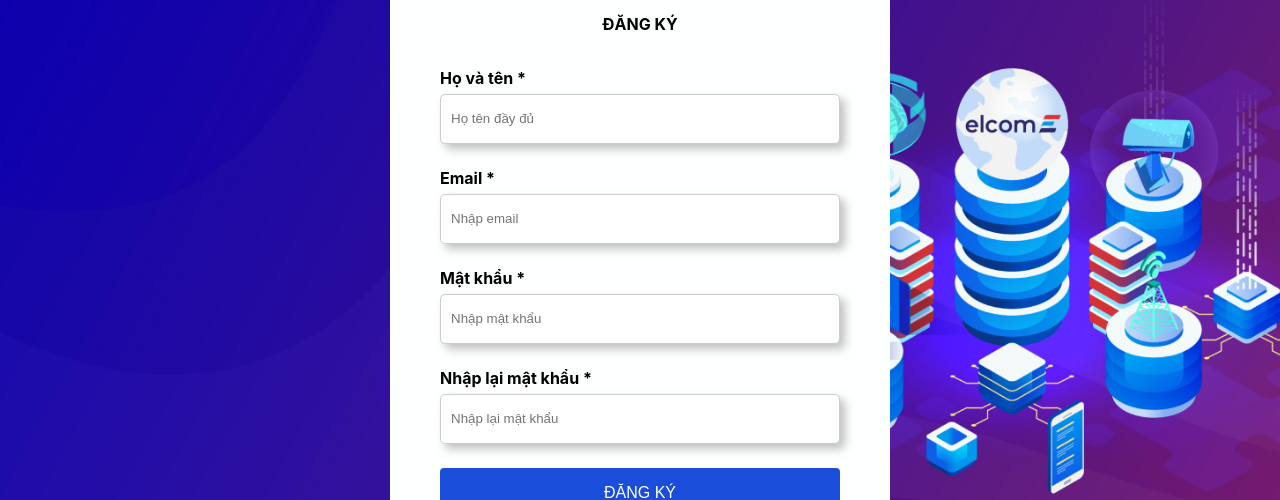
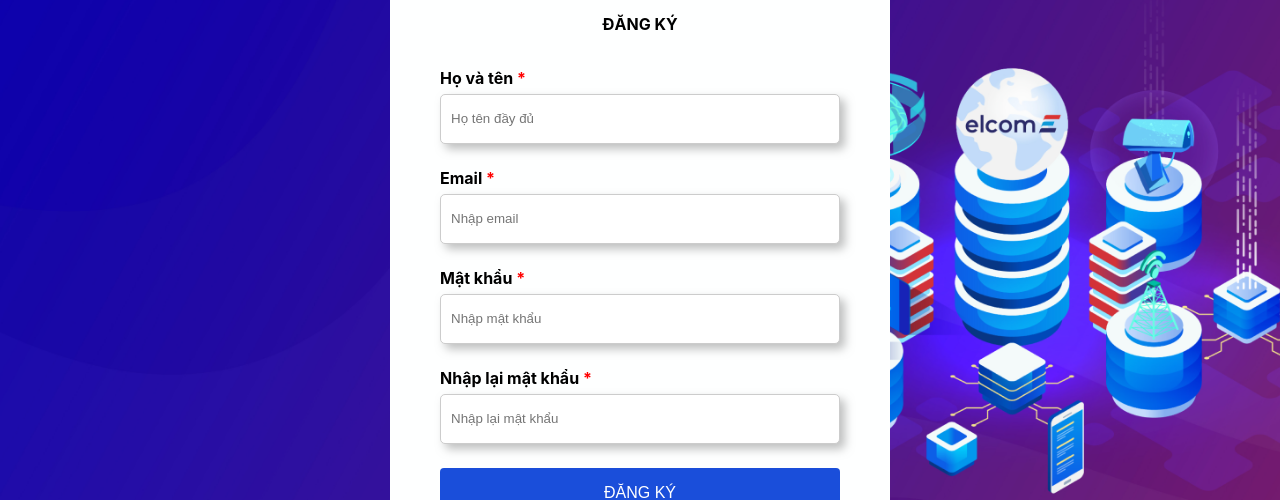
Before and after one commit to NgDangHung/chatbot, a React (Create React App) app: page /signup in a window 1280 px wide. Shown: the part 175-675 px from the top of the page. Built offline with nearby package versions, Linux system fonts and the light colour scheme.

Commit message:
Thêm màu cho dấu *

```diff
--- a/src/views/SigninPage/SigninPage.css
+++ b/src/views/SigninPage/SigninPage.css
@@ -14,6 +14,12 @@ label {
     margin-bottom: -4px;
     font-weight: bold;
 }
+
+label[for="email"]::after,
+label[for="password"]::after {
+    content: "*";
+    color: red;
+  }
 
 .signin__container  {
     display: flex;
--- a/src/views/SigninPage/SigninPage.js
+++ b/src/views/SigninPage/SigninPage.js
@@ -13,11 +13,11 @@ class SigninPage extends React.Component {
                         ĐĂNG NHẬP
                     </h4>
                     <div className="signin__input">
-                        <label htmlFor="email">Email *</label>
+                        <label htmlFor="email">Email </label>
                         <input id="email" type="email" name="email" placeholder="Nhập email" required />
                     </div>
                     <div className="signin__input">
-                        <label htmlFor="password">Mật khẩu *</label>
+                        <label htmlFor="password">Mật khẩu </label>
                         <input id="password" type="password" name="password" placeholder="Nhập mật khẩu" required />
                     </div>
                     <button type="submit" id="signInBtn">ĐĂNG NHẬP</button>
--- a/src/views/SignupPage/SignupPage.css
+++ b/src/views/SignupPage/SignupPage.css
@@ -14,6 +14,14 @@ label {
     margin-bottom: -4px;
     font-weight: bold;
 }
+
+label[for="name"]::after,
+label[for="email"]::after,
+label[for="password"]::after,
+label[for="re-password"]::after {
+    content: "*";
+    color: red;
+  }
 
 .signup__container {
     display: flex;
--- a/src/views/SignupPage/SignupPage.js
+++ b/src/views/SignupPage/SignupPage.js
@@ -41,19 +41,19 @@ class SignupPage extends React.Component {
                         ĐĂNG KÝ
                     </h4>
                     <div className="signup__input">
-                        <label htmlFor="name">Họ và tên *</label>
+                        <label htmlFor="name">Họ và tên </label>
                         <input id="name" type="text" name="name" placeholder="Họ tên đầy đủ" required />
                     </div>
                     <div className="signup__input">
-                        <label htmlFor="email">Email *</label>
+                        <label htmlFor="email">Email </label>
                         <input id="email" type="email" name="email" placeholder="Nhập email" required />
                     </div>
                     <div className="signup__input">
-                        <label htmlFor="password">Mật khẩu *</label>
+                        <label htmlFor="password">Mật khẩu </label>
                         <input id="password" type="password" name="password" placeholder="Nhập mật khẩu" required />
                     </div>
                     <div className="signup__input">
-                        <label htmlFor="re-password">Nhập lại mật khẩu *</label>
+                        <label htmlFor="re-password">Nhập lại mật khẩu </label>
                         <input id="re-password" type="password" name="re-password" placeholder="Nhập lại mật khẩu" required />
                     </div>
                     <button type="submit" id="signUpBtn">ĐĂNG KÝ</button>
```
